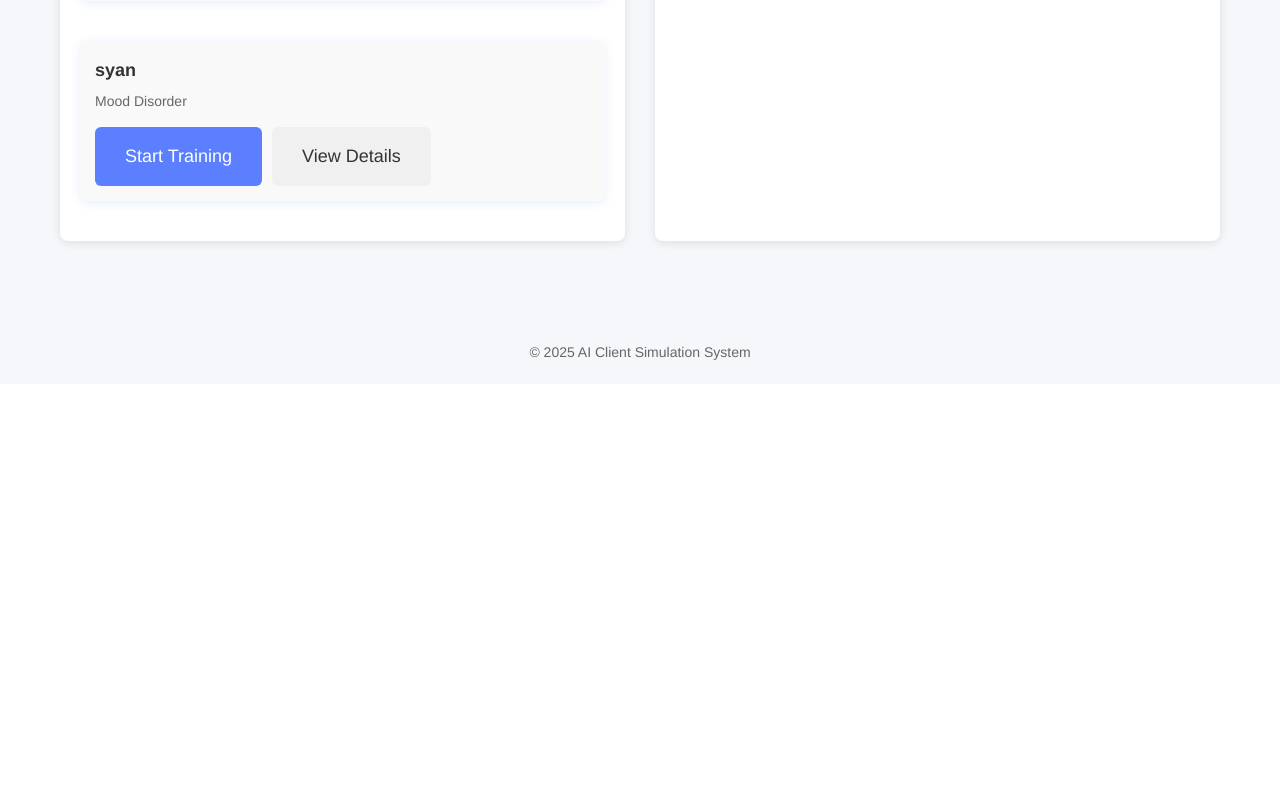
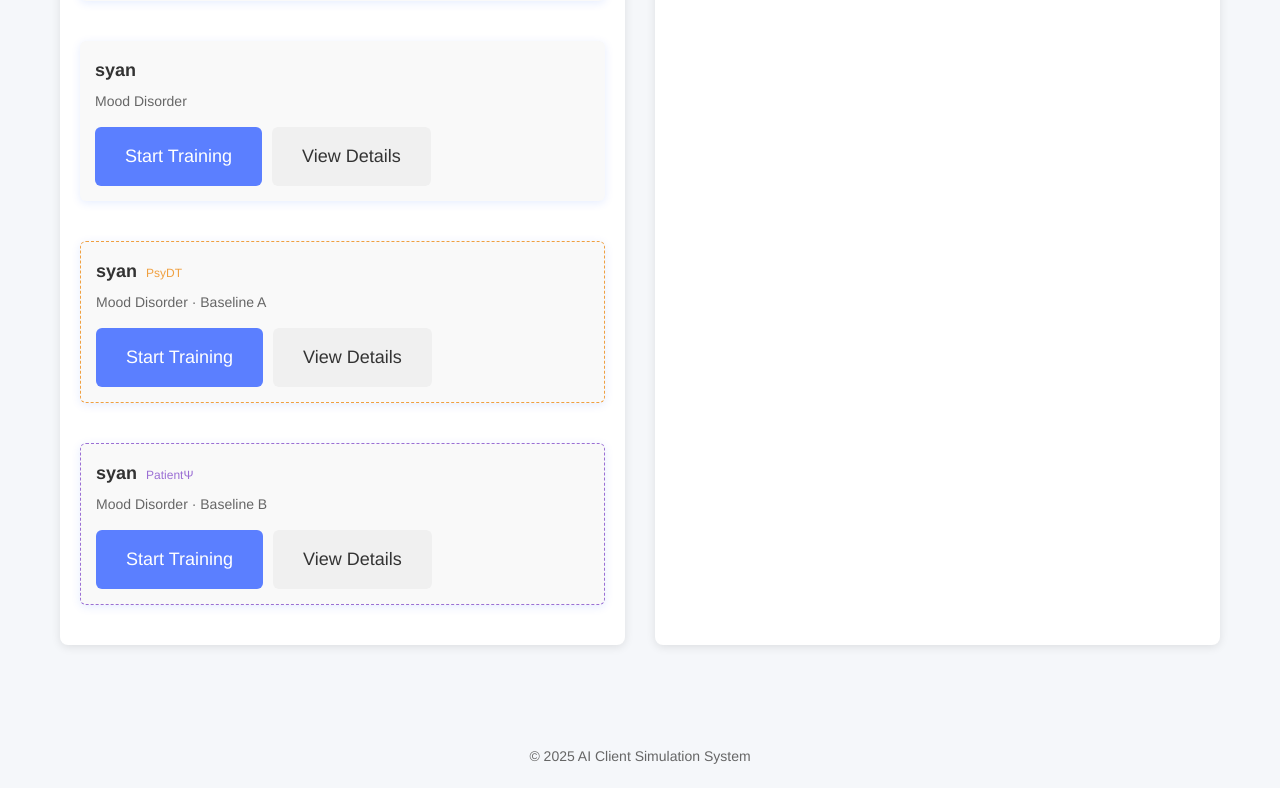
Before and after one commit to edi0endymis/AIclient, a Flask app: page /select-client in a window 1280 px wide. Shown: the part 1408-2196 px from the top of the page. Before the commit the page ends 1768 px from the top, so only its background shows below. Run offline with Flask 3, Linux system fonts and the light colour scheme.

Commit message:
Add files via upload

```diff
--- a/app.py
+++ b/app.py
@@ -934,6 +934,20 @@ class ClientManager:
                 "issue": "综合-认知模型CCD",
                 "role_data": convert_patientpsi_to_standard(),
                 "created_at": datetime.now().isoformat()
+            },
+            "client_syan_psydt": {
+                "id": "client_syan_psydt",
+                "name": "syan-PsyDT",
+                "issue": "心境障碍-标准化后",
+                "role_data": convert_psydt_syan_to_standard(),
+                "created_at": datetime.now().isoformat()
+            },
+            "client_syan_psi": {
+                "id": "client_syan_psi",
+                "name": "syan-PatientΨ",
+                "issue": "心境障碍-认知模型CCD",
+                "role_data": convert_patientpsi_syan_to_standard(),
+                "created_at": datetime.now().isoformat()
             }
         }
 
--- a/templates/select.html
+++ b/templates/select.html
@@ -201,6 +201,26 @@
                         <a href="/edit-client/client_syan" class="btn btn-secondary">View Details</a>
                     </div>
                 </div>
+
+                <!-- syan-PsyDT -->
+                <div class="client-card" style="border: 1.5px dashed #f0a040;">
+                    <div class="client-name">syan <span style="font-size:12px;font-weight:400;color:#f0a040;margin-left:4px;">PsyDT</span></div>
+                    <div class="client-issue">Mood Disorder · Baseline A</div>
+                    <div class="client-actions">
+                        <a href="/start-session/client_syan_psydt" class="btn btn-primary">Start Training</a>
+                        <a href="/edit-client/client_syan_psydt" class="btn btn-secondary">View Details</a>
+                    </div>
+                </div>
+
+                <!-- syan-PatientΨ -->
+                <div class="client-card" style="border: 1.5px dashed #9b6fd4;">
+                    <div class="client-name">syan <span style="font-size:12px;font-weight:400;color:#9b6fd4;margin-left:4px;">PatientΨ</span></div>
+                    <div class="client-issue">Mood Disorder · Baseline B</div>
+                    <div class="client-actions">
+                        <a href="/start-session/client_syan_psi" class="btn btn-primary">Start Training</a>
+                        <a href="/edit-client/client_syan_psi" class="btn btn-secondary">View Details</a>
+                    </div>
+                </div>
             </div>
         </div>
 
```
